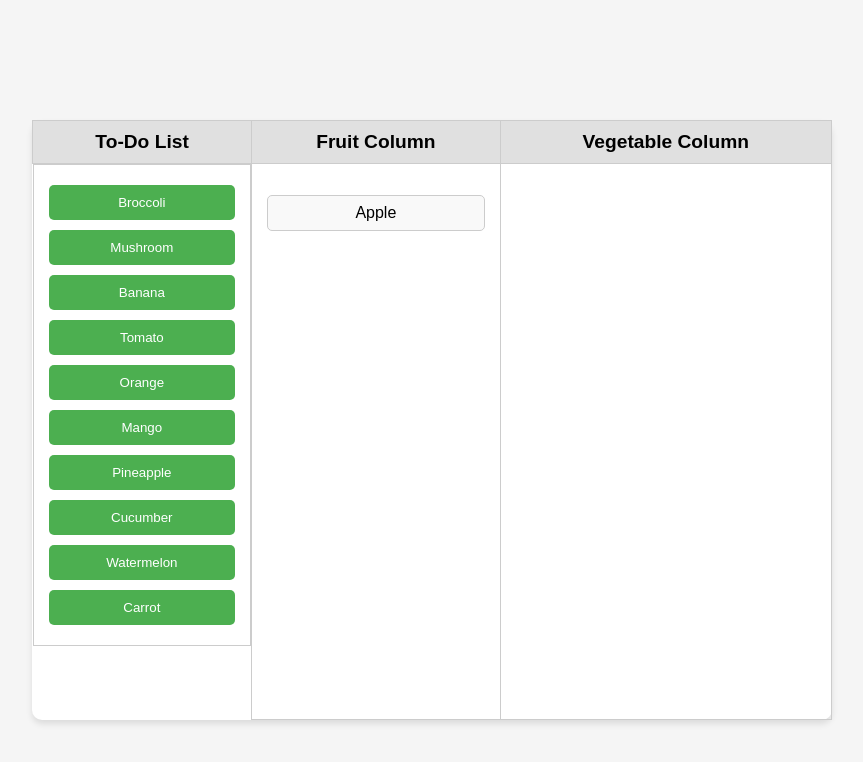
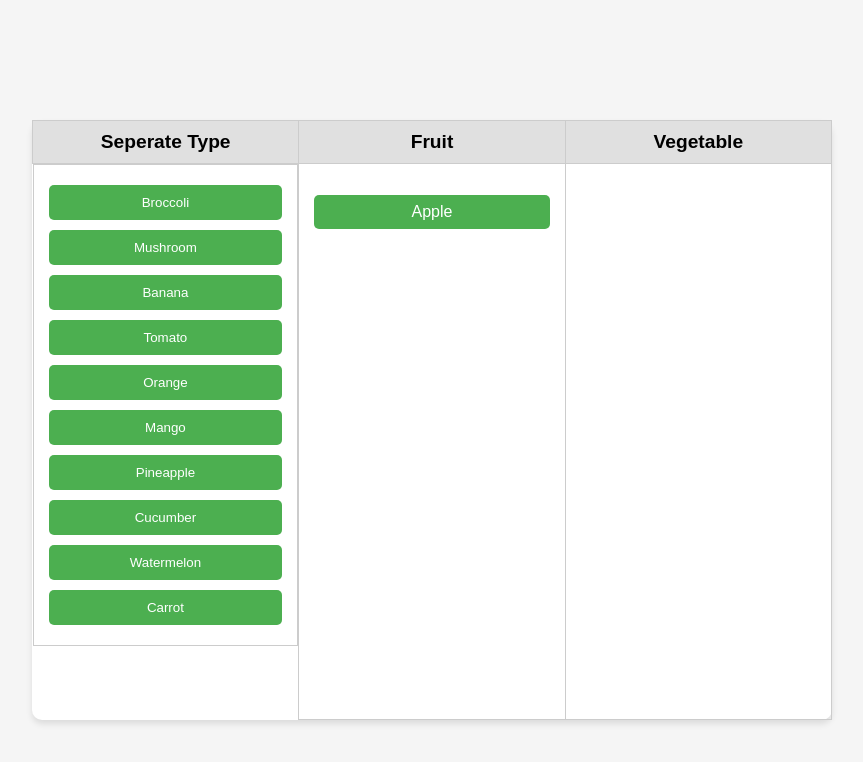
Before and after one commit to natpakal-dev/TodoList, a React (Create React App) app: page / in a window 1280 px wide. Both pictures are taken after a click on the button "Apple". Shown: the top 762 px of the page, without its empty margins (208-1071 px from the left). Built offline with nearby package versions, Linux system fonts and the light colour scheme.

Commit message:
adjust move auto 5 sec

```diff
--- a/src/App.css
+++ b/src/App.css
@@ -24,6 +24,7 @@ th {
   font-size: 1.2em;
   text-align: center;
   border: 1px solid #ccc;
+  width: 200px;
 }
 
 td {
@@ -74,14 +75,15 @@ ul {
 }
 
 li {
-  background-color: #f9f9f9;
+  background-color: #4caf50 ;
   padding: 8px;
   margin: 5px 0;
-  border: 1px solid #ccc;
+  border: none;
   border-radius: 5px;
   cursor: pointer;
+  color: white;
 }
 
 li:hover {
-  background-color: #f0f0f0;
+  background-color: #45a049;
 }
--- a/src/App.js
+++ b/src/App.js
@@ -1,4 +1,4 @@
-import { useState, useEffect } from 'react';
+import { useState, useRef } from 'react';
 import './App.css';
 function App() {
   const [todoList, setTodoList] = useState([
@@ -16,53 +16,34 @@ function App() {
   ]);
   const [fruit, setFruits] = useState([]);
   const [vegetable, setVegetables] = useState([]);
-  const [turn, setTurn] = useState('Fruit');
+
+  const itemInColumns = useRef(new Set());
 
   const seperateColumns = (e) => {
+    if (itemInColumns.current.has(e.name)) {
+      return;
+    }
+    itemInColumns.current.add(e.name);
     setTodoList((prev) => prev.filter((item) => item.name !== e.name));
     if (e.type === 'Fruit') {
       setFruits((prev) => [...prev, e]);
     } else {
       setVegetables((prev) => [...prev, e]);
     }
+    setTimeout(() => {
+      returnBack(e);
+    }, 5000);
   }
 
   const returnBack = (e) => {
+    if (!itemInColumns.current.has(e.name)) return;
+    itemInColumns.current.delete(e.name);
+    setTodoList((prev) => [...prev, e]);
     if (e.type === 'Fruit' || e.type === 'Vegetable') {
-      setTodoList((prev) => [...prev, e]);
       setFruits((prev) => prev.filter((item) => item.name !== e.name));
       setVegetables((prev) => prev.filter((item) => item.name !== e.name));
     }
   }
-
-  const backFromTable = () => {
-    if (turn === 'Fruit') {
-      if (fruit.length > 0) {
-        const itemToReturnFruits = fruit[0];
-        setFruits((prev) => prev.slice(1));
-        setTodoList((prev) => [...prev, itemToReturnFruits]);
-        setTurn('Vegetable');
-      } else if (vegetable.length > 0) {
-        const itemToReturnVegetables = vegetable[0];
-        setVegetables((prev) => prev.slice(1));
-        setTodoList((prev) => [...prev, itemToReturnVegetables]);
-        setTurn('Fruit');
-      }
-    } else if (turn === 'Vegetable') {
-      if (vegetable.length > 0) {
-        const itemToReturnVegetables = vegetable[0];
-        setVegetables((prev) => prev.slice(1));
-        setTodoList((prev) => [...prev, itemToReturnVegetables]);
-        setTurn('Fruit');
-      } else if (fruit.length > 0) {
-        const itemToReturnFruits = fruit[0];
-        setFruits((prev) => prev.slice(1));
-        setTodoList((prev) => [...prev, itemToReturnFruits]);
-        setTurn('Vegetable');
-      }
-    }
-  };
-
 
   const handleButtonClick = (e) => {
     seperateColumns(e);
@@ -77,9 +58,9 @@ function App() {
       <table className="table-layout">
         <thead>
           <tr>
-            <th>To-Do List</th>
-            <th>Fruit Column</th>
-            <th>Vegetable Column</th>
+            <th>Seperate Type</th>
+            <th>Fruit</th>
+            <th>Vegetable</th>
           </tr>
         </thead>
         <tbody>
@@ -91,19 +72,19 @@ function App() {
                 </button>
               ))}
             </td>
-            <td className="column" onClick={() => backFromTable()}>
+            <td className="column">
               <ul>
                 {fruit.map((e, index) => (
-                  <li key={index} onClick={(event) => { event.stopPropagation(); handleButtonReturn(e); }}>
+                  <li key={index} onClick={() =>handleButtonReturn(e)}>
                     {e.name}
                   </li>
                 ))}
               </ul>
             </td>
-            <td className="column" onClick={() => backFromTable()}>
+            <td className="column">
               <ul>
                 {vegetable.map((e, index) => (
-                  <li key={index} onClick={(event) => { event.stopPropagation(); handleButtonReturn(e); }}>
+                  <li key={index} onClick={() =>handleButtonReturn(e)}>
                     {e.name}
                   </li>
                 ))}
```
